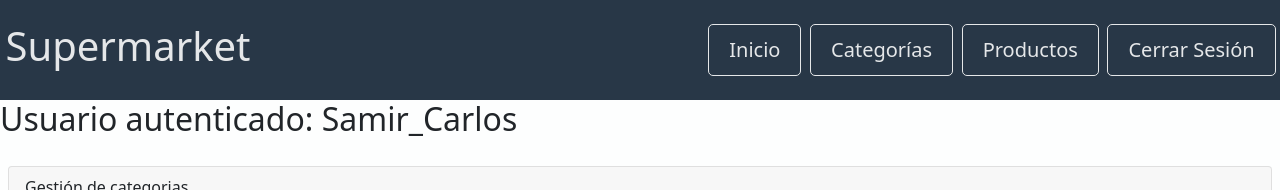
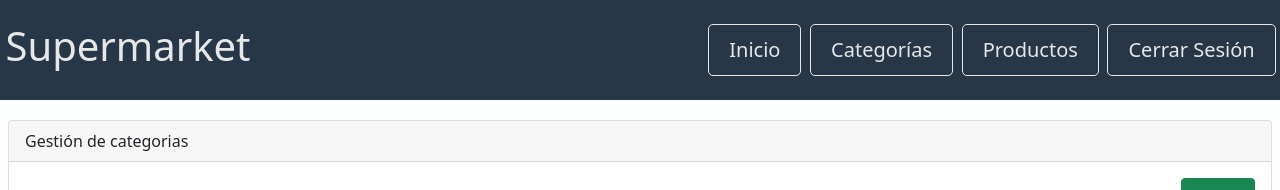
Before and after one commit to CarlosTirado/Supermarket, a Vue app in the folder supermarket_wa/: page /user/Samir_Carlos in a window 1280 px wide. Both pictures are taken after a click on the button "Categorías". Shown: the top 190 px of the page. Built offline with nearby package versions, Linux system fonts and the light colour scheme; no server answers.

Commit message:
Correccion de conflictos

```diff
--- a/supermarket_wa/src/components/Categories.vue
+++ b/supermarket_wa/src/components/Categories.vue
@@ -1,6 +1,5 @@
 <template>
   <div id="Categories">
-    <h2>Usuario autenticado: <span>{{ username }}</span></h2>
     <div class="row">
       <div class="col-sm-12" style="padding: 20px">
         <div class="card">
```
